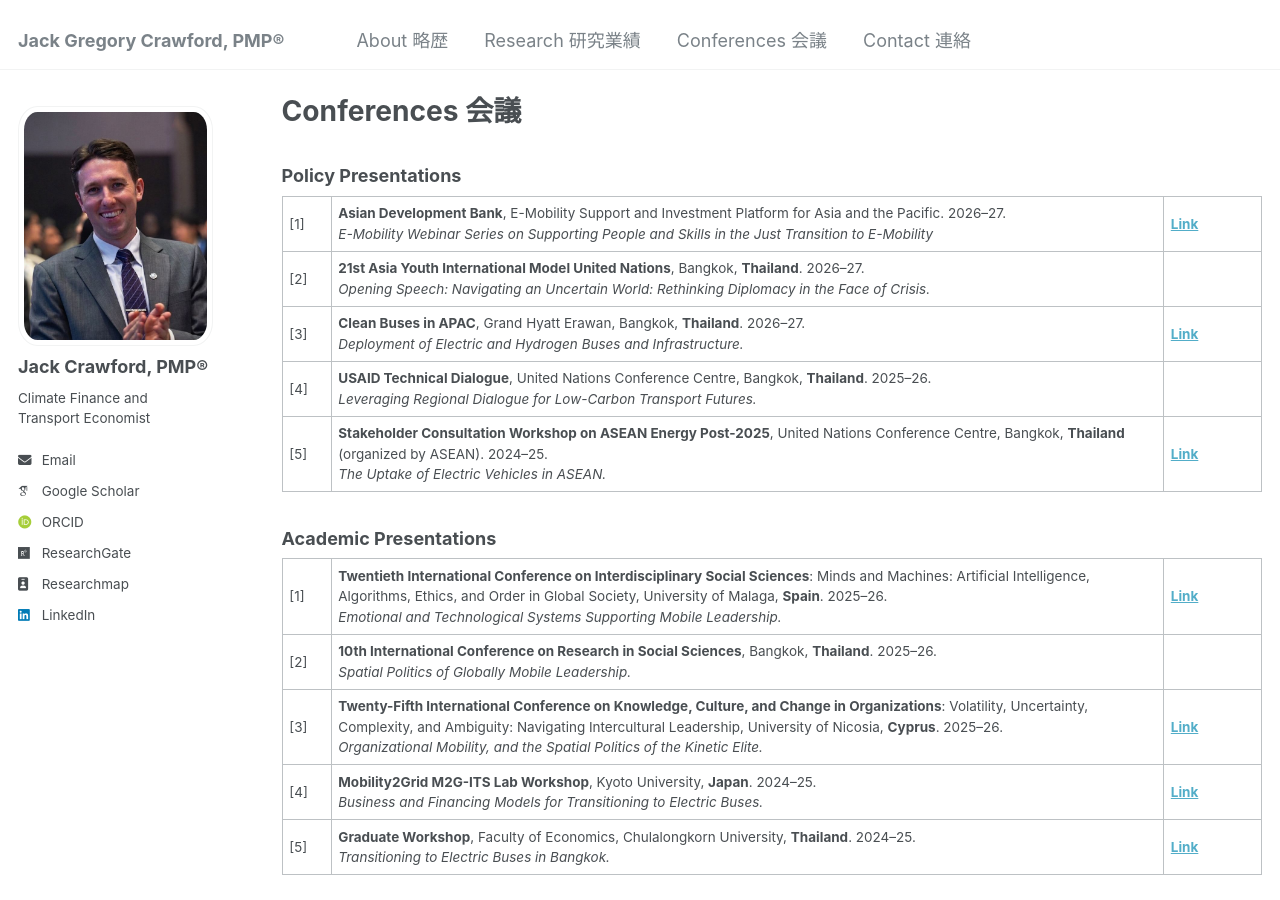
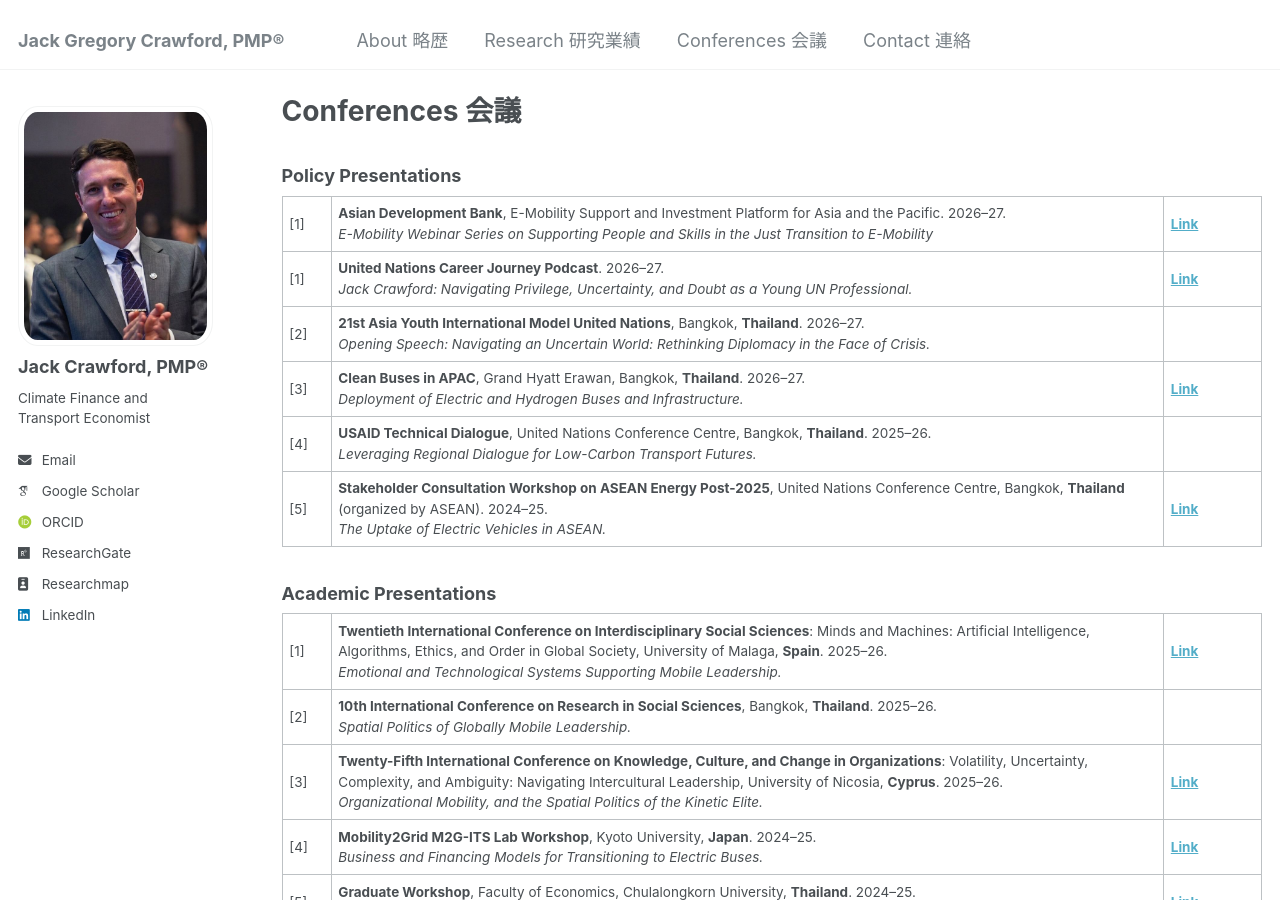
Before and after one commit to jackgcrawford/jackcrawford, a Jekyll site: the page built from _pages/talks.html, in a window 1280 px wide and 900 px high, scrolled down 496 px. Built offline with Jekyll 4.4.1, drawn with Linux system fonts in a browser that asks for light colours; some web fonts are replaced.

Commit message:
Update talks.html

```diff
--- a/_pages/talks.html
+++ b/_pages/talks.html
@@ -23,6 +23,8 @@ author_profile: true
         <a href="https://emobilityplatform.asia/webinar-re-skilling-workers-e-mobility-transition" target="_blank"><strong>Link</strong></a>
       </td>
     </tr>
+
+    <tr> <td width="5%">[1]</td> <td width="85%"> <strong>United Nations Career Journey Podcast</strong>. 2026–27.<br> <em>Jack Crawford: Navigating Privilege, Uncertainty, and Doubt as a Young UN Professional.</em> </td> <td width="10%"> <a href="https://uncareerjourneypodcast.medium.com/jack-crawford-navigating-privilege-uncertainty-and-doubt-as-a-young-un-professional-3966eb0edc21" target="_blank"><strong>Link</strong></a> </td> </tr>
 
 <tr>
   <td width="5%">[2]</td>
```
